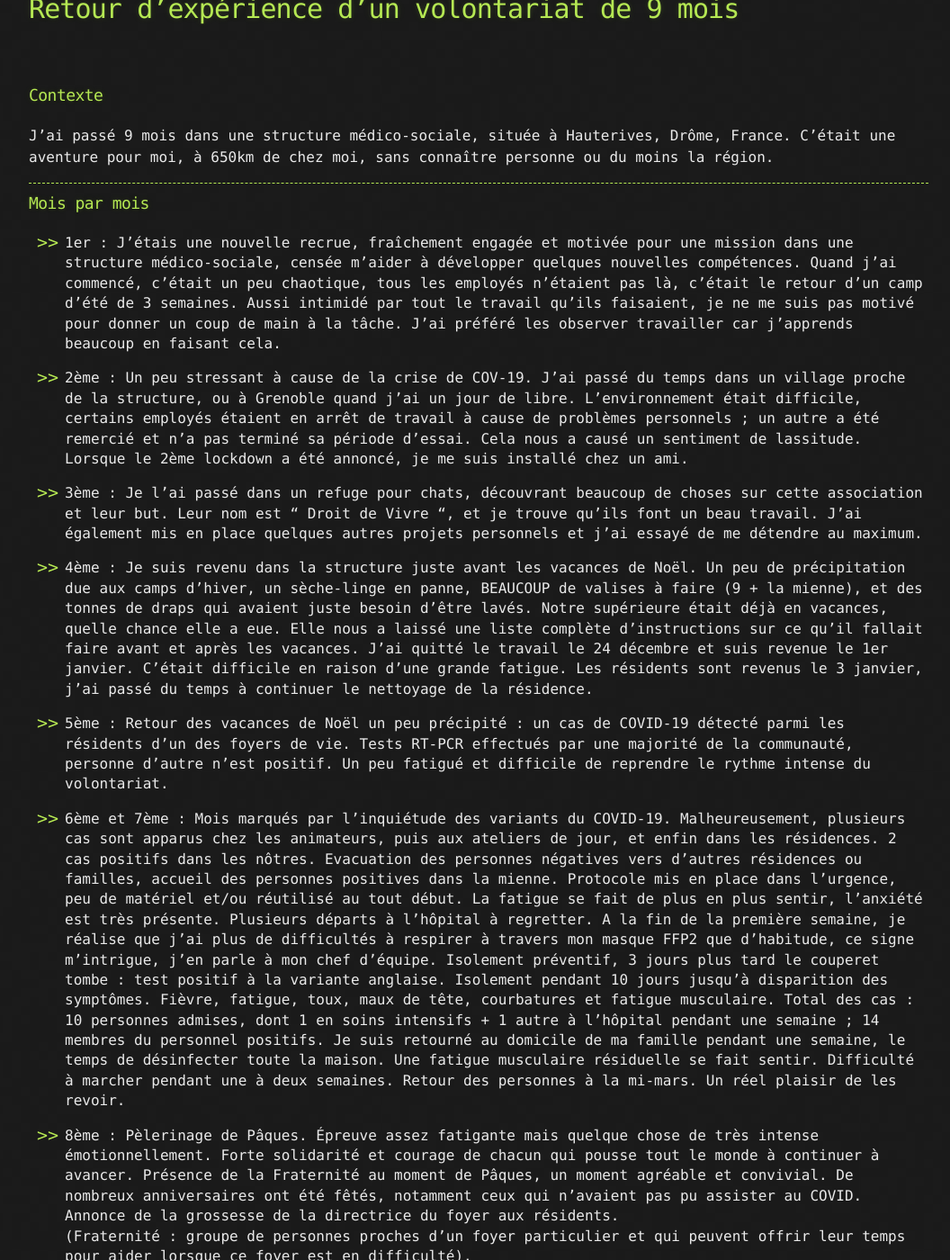
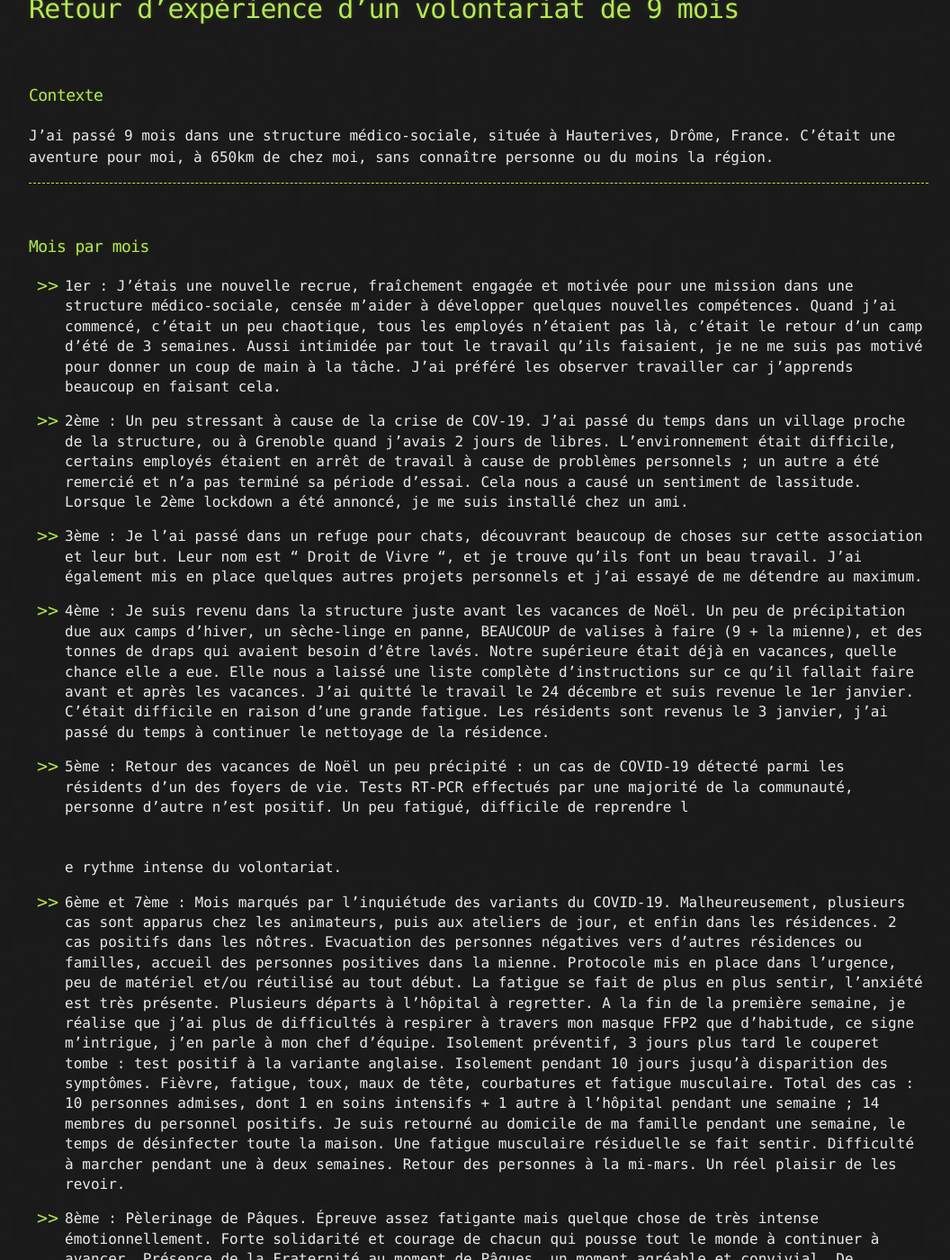
Before and after one commit to M0onshadow/M0onshadow.github.io, a Jekyll site: the page built from randstuff/retexp.md, in a window 1280 px wide and 1400 px high, scrolled down 207 px. Shown: the whole window at 90% size, without its empty margins (108-1164 px from the left). Built offline with Jekyll 4.4.1, drawn with Linux system fonts in a browser that asks for light colours; the repository's description, which GitHub fills in, is left out; our own code applies the rules of GitHub Pages for plain Markdown files; some of the changed text lies outside the part shown.

Commit message:
Update retexp.md

```diff
--- a/randstuff/retexp.md
+++ b/randstuff/retexp.md
@@ -12,22 +12,26 @@ J'ai passé 9 mois dans une structure médico-sociale, située à Hauterives, Dr
 
 * * *
 
+<br/>
 ### Mois par mois
 
-- 1er : J'étais une nouvelle recrue, fraîchement engagée et motivée pour une mission dans une structure médico-sociale, censée m'aider à développer quelques nouvelles compétences. Quand j'ai commencé, c'était un peu chaotique, tous les employés n'étaient pas là, c'était le retour d'un camp d'été de 3 semaines. Aussi intimidé par tout le travail qu'ils faisaient, je ne me suis pas motivé pour donner un coup de main à la tâche. J'ai préféré les observer travailler car j'apprends beaucoup en faisant cela. <br/>
+- 1er : J'étais une nouvelle recrue, fraîchement engagée et motivée pour une mission dans une structure médico-sociale, censée m'aider à développer quelques nouvelles compétences. Quand j'ai commencé, c'était un peu chaotique, tous les employés n'étaient pas là, c'était le retour d'un camp d'été de 3 semaines. Aussi intimidée par tout le travail qu'ils faisaient, je ne me suis pas motivé pour donner un coup de main à la tâche. J'ai préféré les observer travailler car j'apprends beaucoup en faisant cela. <br/>
 
-- 2ème : Un peu stressant à cause de la crise de COV-19. J'ai passé du temps dans un village proche de la structure, ou à Grenoble quand j'ai un jour de libre. L'environnement était difficile, certains employés étaient en arrêt de travail à cause de problèmes personnels ; un autre a été remercié et n'a pas terminé sa période d'essai. Cela nous a causé un sentiment de lassitude. Lorsque le 2ème lockdown a été annoncé, je me suis installé chez un ami. <br/>
+- 2ème : Un peu stressant à cause de la crise de COV-19. J'ai passé du temps dans un village proche de la structure, ou à Grenoble quand j'avais 2 jours de libres. L'environnement était difficile, certains employés étaient en arrêt de travail à cause de problèmes personnels ; un autre a été remercié et n'a pas terminé sa période d'essai. Cela nous a causé un sentiment de lassitude. Lorsque le 2ème lockdown a été annoncé, je me suis installé chez un ami. <br/>
 
 - 3ème : Je l'ai passé dans un refuge pour chats, découvrant beaucoup de choses sur cette association et leur but. Leur nom est " Droit de Vivre ", et je trouve qu'ils font un beau travail. J'ai également mis en place quelques autres projets personnels et j'ai essayé de me détendre au maximum. <br/>
 
-- 4ème : Je suis revenu dans la structure juste avant les vacances de Noël. Un peu de précipitation due aux camps d'hiver, un sèche-linge en panne, BEAUCOUP de valises à faire (9 + la mienne), et des tonnes de draps qui avaient juste besoin d'être lavés. Notre supérieure était déjà en vacances, quelle chance elle a eue. Elle nous a laissé une liste complète d'instructions sur ce qu'il fallait faire avant et après les vacances. J'ai quitté le travail le 24 décembre et suis revenue le 1er janvier. C'était difficile en raison d'une grande fatigue. Les résidents sont revenus le 3 janvier, j'ai passé du temps à continuer le nettoyage de la résidence. <br/>
+- 4ème : Je suis revenu dans la structure juste avant les vacances de Noël. Un peu de précipitation due aux camps d'hiver, un sèche-linge en panne, BEAUCOUP de valises à faire (9 + la mienne), et des tonnes de draps qui avaient besoin d'être lavés. Notre supérieure était déjà en vacances, quelle chance elle a eue. Elle nous a laissé une liste complète d'instructions sur ce qu'il fallait faire avant et après les vacances. J'ai quitté le travail le 24 décembre et suis revenue le 1er janvier. C'était difficile en raison d'une grande fatigue. Les résidents sont revenus le 3 janvier, j'ai passé du temps à continuer le nettoyage de la résidence. <br/>
 
-- 5ème : Retour des vacances de Noël un peu précipité : un cas de COVID-19 détecté parmi les résidents d'un des foyers de vie. Tests RT-PCR effectués par une majorité de la communauté, personne d'autre n'est positif. Un peu fatigué et difficile de reprendre le rythme intense du volontariat. <br/>
+- 5ème : Retour des vacances de Noël un peu précipité : un cas de COVID-19 détecté parmi les résidents d'un des foyers de vie. Tests RT-PCR effectués par une majorité de la communauté, personne d'autre n'est positif. Un peu fatigué, difficile de reprendre l<br/>
+<br/>
+<br/>
+e rythme intense du volontariat. <br/>
 
 - 6ème et 7ème : Mois marqués par l'inquiétude des variants du COVID-19. Malheureusement, plusieurs cas sont apparus chez les animateurs, puis aux ateliers de jour, et enfin dans les résidences. 2 cas positifs dans les nôtres. Evacuation des personnes négatives vers d'autres résidences ou familles, accueil des personnes positives dans la mienne. Protocole mis en place dans l'urgence, peu de matériel et/ou réutilisé au tout début. La fatigue se fait de plus en plus sentir, l'anxiété est très présente. Plusieurs départs à l'hôpital à regretter. A la fin de la première semaine, je réalise que j'ai plus de difficultés à respirer à travers mon masque FFP2 que d'habitude, ce signe m'intrigue, j'en parle à mon chef d'équipe. Isolement préventif, 3 jours plus tard le couperet tombe : test positif à la variante anglaise. Isolement pendant 10 jours jusqu'à disparition des symptômes. Fièvre, fatigue, toux, maux de tête, courbatures et fatigue musculaire. Total des cas : 10 personnes admises, dont 1 en soins intensifs + 1 autre à l'hôpital pendant une semaine ; 14 membres du personnel positifs. Je suis retourné au domicile de ma famille pendant une semaine, le temps de désinfecter toute la maison. Une fatigue musculaire résiduelle se fait sentir. Difficulté à marcher pendant une à deux semaines. Retour des personnes à la mi-mars. Un réel plaisir de les revoir. <br/>
 
-- 8ème : Pèlerinage de Pâques. Épreuve assez fatigante mais quelque chose de très intense émotionnellement. Forte solidarité et courage de chacun qui pousse tout le monde à continuer à avancer. Présence de la Fraternité au moment de Pâques, un moment agréable et convivial. De nombreux anniversaires ont été fêtés, notamment ceux qui n'avaient pas pu assister au COVID. Annonce de la grossesse de la directrice du foyer aux résidents. <br/>
-(Fraternité : groupe de personnes proches d'un foyer particulier et qui peuvent offrir leur temps pour aider lorsque ce foyer est en difficulté).<br/>
+- 8ème : Pèlerinage de Pâques. Épreuve assez fatigante mais quelque chose de très intense émotionnellement. Forte solidarité et courage de chacun qui pousse tout le monde à continuer à avancer. Présence de la Fraternité au moment de Pâques, un moment agréable et convivial. De nombreux anniversaires ont été fêtés, notamment ceux qui n'avaient pas pu assister à cause du COVID. Annonce de la grossesse de la directrice du foyer aux résidents. <br/>
+(Fraternité : groupe de personnes proches d'un foyer particulier et qui peuvent offrir leur temps pour aider lorsque ce dernier est en difficulté).<br/>
 
 - 9ème : Actuellement en cours.
 <br/>
```
